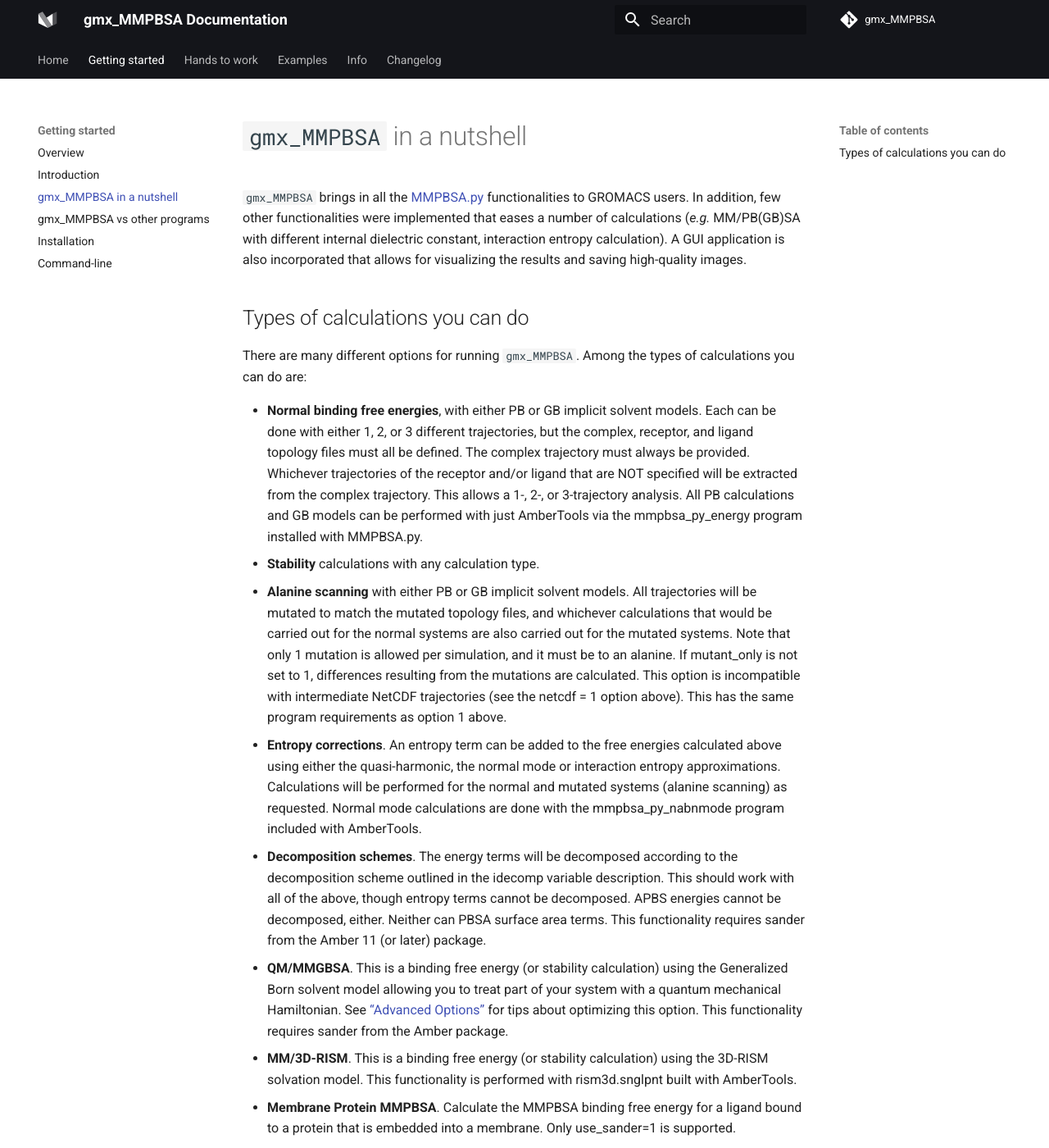
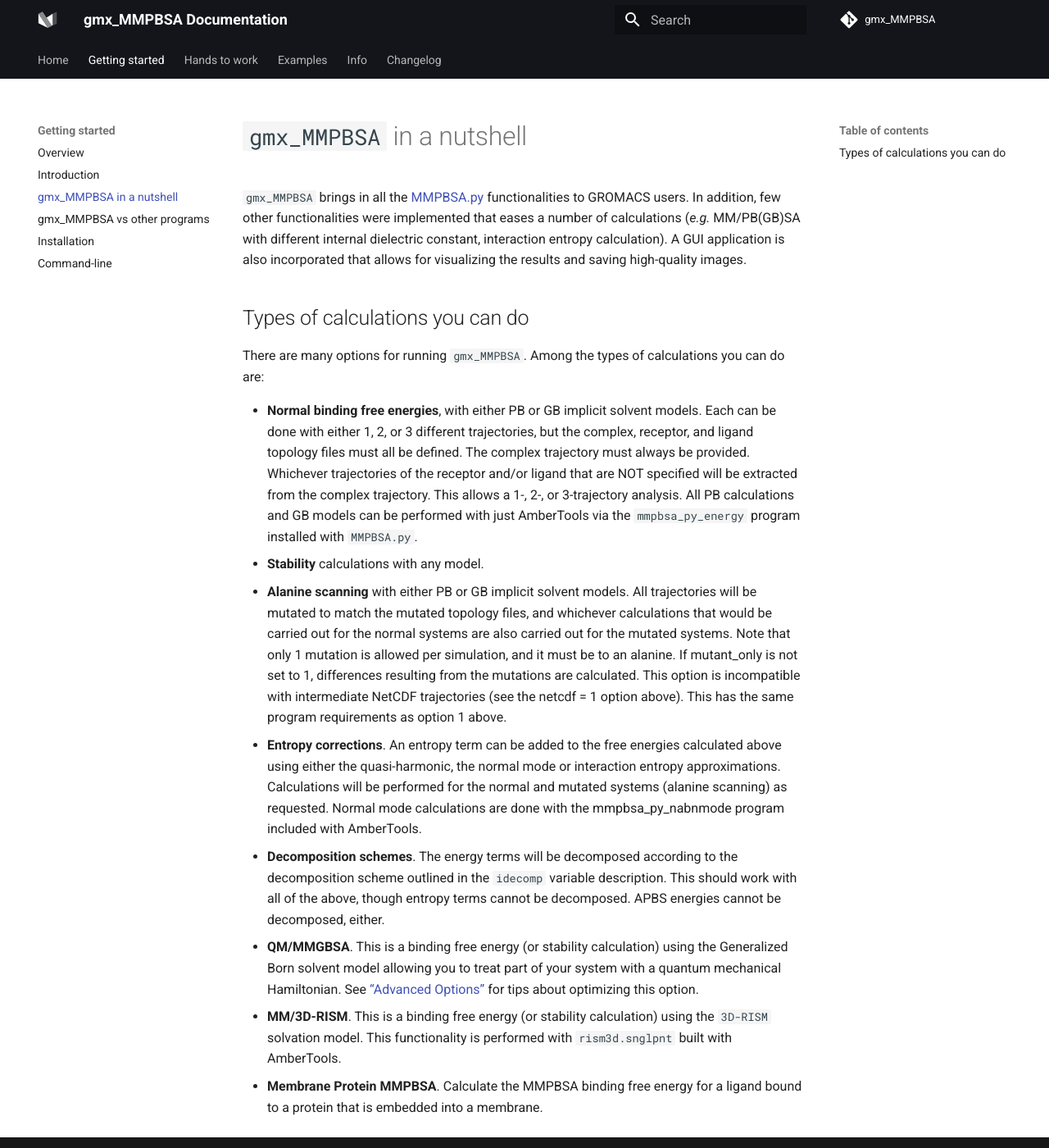
Before and after one commit to Valdes-Tresanco-MS/gmx_MMPBSA, an MkDocs documentation site: the page built from docs/summary.md, in a window 1280 px wide and 1400 px high. Shown: the whole window at 82% size. Built offline with MkDocs 1.6.1 and Material for MkDocs 9.7.7, drawn with Linux system fonts in a browser that asks for light colours; comment, search, counter and statistics services are not loaded.

Commit message:
updated summary

```diff
--- a/docs/summary.md
+++ b/docs/summary.md
@@ -10,15 +10,15 @@ with different internal dielectric constant, interaction entropy calculation). A
 that allows for visualizing the results and saving high-quality images.
 
 ## Types of calculations you can do
-There are many different options for running `gmx_MMPBSA`. Among the types of calculations you can do are:
+There are many options for running `gmx_MMPBSA`. Among the types of calculations you can do are:
 
 * **Normal binding free energies**, with either PB or GB implicit solvent models. Each can be done with either
 1, 2, or 3 different trajectories, but the complex, receptor, and ligand topology files must all be defined. The
 complex trajectory must always be provided. Whichever trajectories of the receptor and/or ligand that are NOT
 specified will be extracted from the complex trajectory. This allows a 1-, 2-, or 3-trajectory analysis. All PB
-calculations and GB models can be performed with just AmberTools via the mmpbsa_py_energy program installed with
-MMPBSA.py.
-* **Stability** calculations with any calculation type.
+calculations and GB models can be performed with just AmberTools via the `mmpbsa_py_energy` program installed with
+`MMPBSA.py`.
+* **Stability** calculations with any model.
 * **Alanine scanning** with either PB or GB implicit solvent models. All trajectories will be mutated to match
 the mutated topology files, and whichever calculations that would be carried out for the normal systems are
 also carried out for the mutated systems. Note that only 1 mutation is allowed per simulation, and it must
@@ -30,17 +30,15 @@ quasi-harmonic, the normal mode or interaction entropy approximations. Calculati
 and mutated systems (alanine scanning) as requested. Normal mode calculations are done with the
 mmpbsa_py_nabnmode program included with AmberTools.
 * **Decomposition schemes**. The energy terms will be decomposed according to the decomposition scheme
-outlined in the idecomp variable description. This should work with all of the above, though entropy terms
-cannot be decomposed. APBS energies cannot be decomposed, either. Neither can PBSA surface area terms.
-This functionality requires sander from the Amber 11 (or later) package.
+outlined in the `idecomp` variable description. This should work with all of the above, though entropy terms
+cannot be decomposed. APBS energies cannot be decomposed, either.
 * **QM/MMGBSA**. This is a binding free energy (or stability calculation) using the Generalized Born solvent
 model allowing you to treat part of your system with a quantum mechanical Hamiltonian. See [“Advanced
 Options”][2] for tips about optimizing this option.
-This functionality requires sander from the Amber package.
-* **MM/3D-RISM**. This is a binding free energy (or stability calculation) using the 3D-RISM solvation model.
-This functionality is performed with rism3d.snglpnt built with AmberTools.
+* **MM/3D-RISM**. This is a binding free energy (or stability calculation) using the `3D-RISM` solvation model.
+This functionality is performed with `rism3d.snglpnt` built with AmberTools.
 * **Membrane Protein MMPBSA**. Calculate the MMPBSA binding free energy for a ligand bound to a protein
-that is embedded into a membrane. Only use_sander=1 is supported.
+that is embedded into a membrane.
 
   [1]: https://pubs.acs.org/doi/10.1021/ct300418h
-  [2]: advanced.md#Advanced-Options
+  [2]: advanced.md#advanced-options
```
